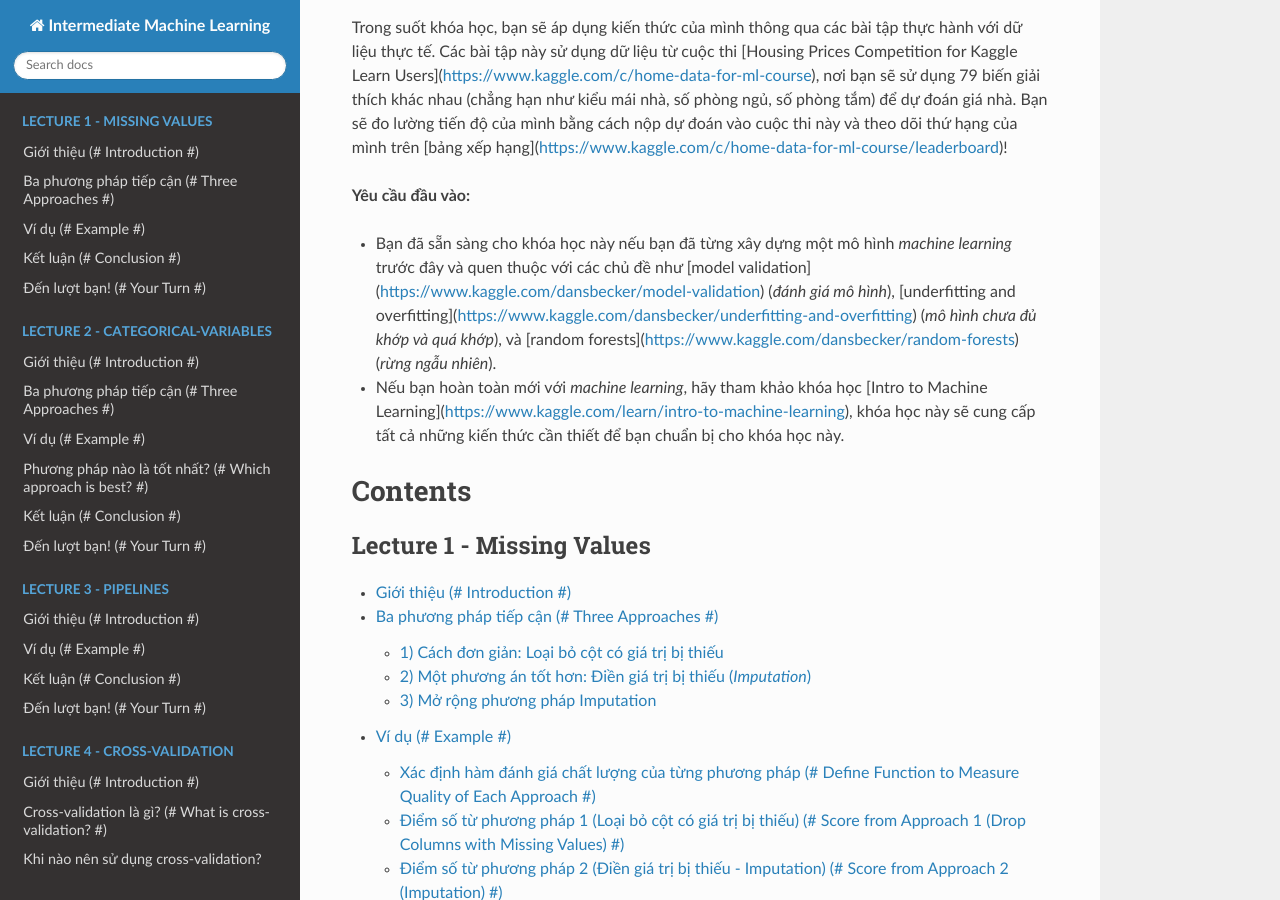
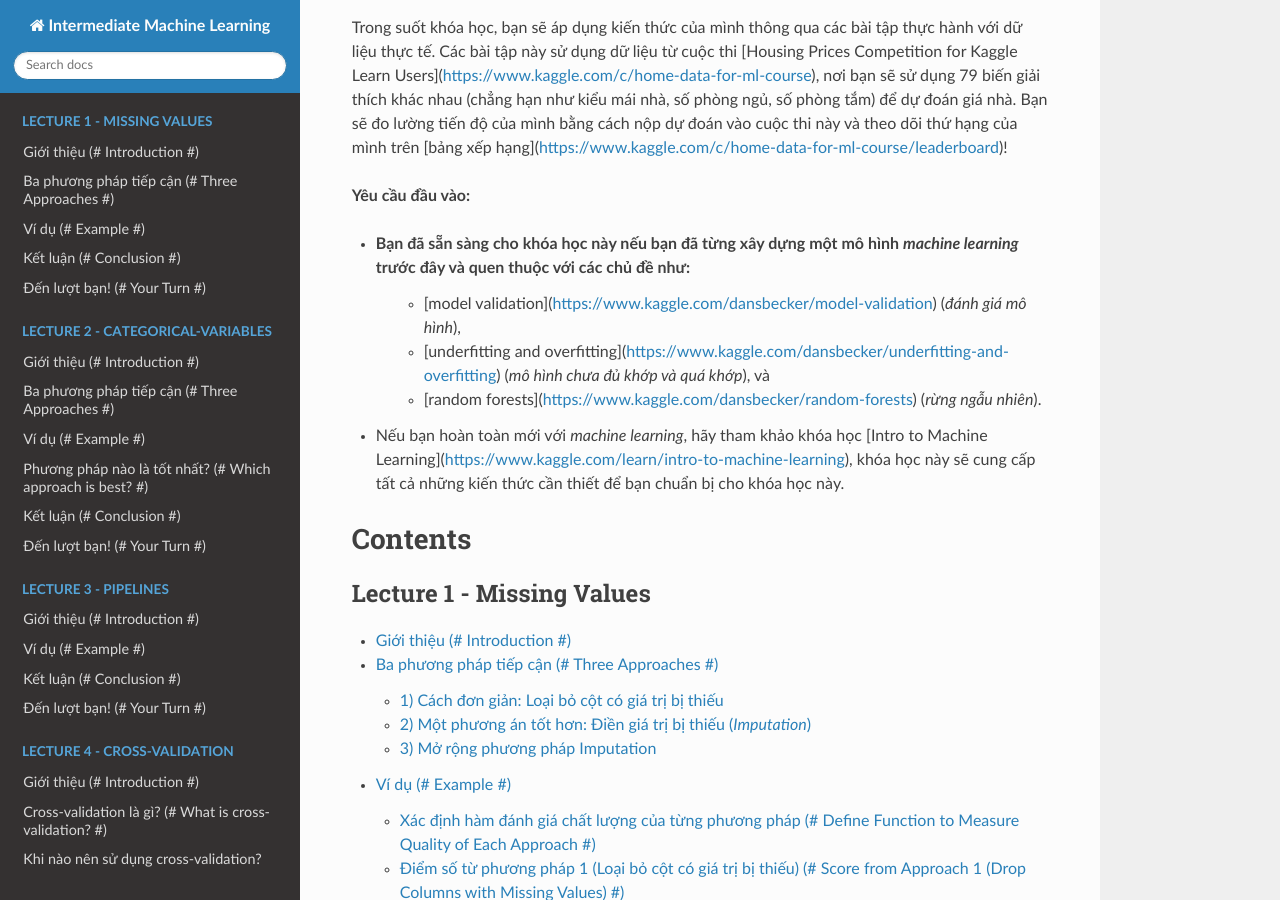
Before and after one commit to phambinh0826/Intermediate-ML, a Sphinx documentation site: the page built from docs/source/index.rst, in a window 1280 px wide and 900 px high, scrolled down 445 px. Built offline with Sphinx 7.4.7 and the Read the Docs theme 3.1.0, drawn with Linux system fonts in a browser that asks for light colours.

```diff
--- a/docs/source/index.rst
+++ b/docs/source/index.rst
@@ -16,7 +16,10 @@ Trong suốt khóa học, bạn sẽ áp dụng kiến thức của mình thông
 
 **Yêu cầu đầu vào:**
 
-- Bạn đã sẵn sàng cho khóa học này nếu bạn đã từng xây dựng một mô hình *machine learning* trước đây và quen thuộc với các chủ đề như [model validation](https://www.kaggle.com/dansbecker/model-validation) (*đánh giá mô hình*), [underfitting and overfitting](https://www.kaggle.com/dansbecker/underfitting-and-overfitting) (*mô hình chưa đủ khớp và quá khớp*), và [random forests](https://www.kaggle.com/dansbecker/random-forests) (*rừng ngẫu nhiên*).
+- Bạn đã sẵn sàng cho khóa học này nếu bạn đã từng xây dựng một mô hình *machine learning* trước đây và quen thuộc với các chủ đề như:
+      - [model validation](https://www.kaggle.com/dansbecker/model-validation) (*đánh giá mô hình*),
+      - [underfitting and overfitting](https://www.kaggle.com/dansbecker/underfitting-and-overfitting) (*mô hình chưa đủ khớp và quá khớp*), và
+      - [random forests](https://www.kaggle.com/dansbecker/random-forests) (*rừng ngẫu nhiên*).
 
 - Nếu bạn hoàn toàn mới với *machine learning*, hãy tham khảo khóa học [Intro to Machine Learning](https://www.kaggle.com/learn/intro-to-machine-learning), khóa học này sẽ cung cấp tất cả những kiến thức cần thiết để bạn chuẩn bị cho khóa học này.
 
```
